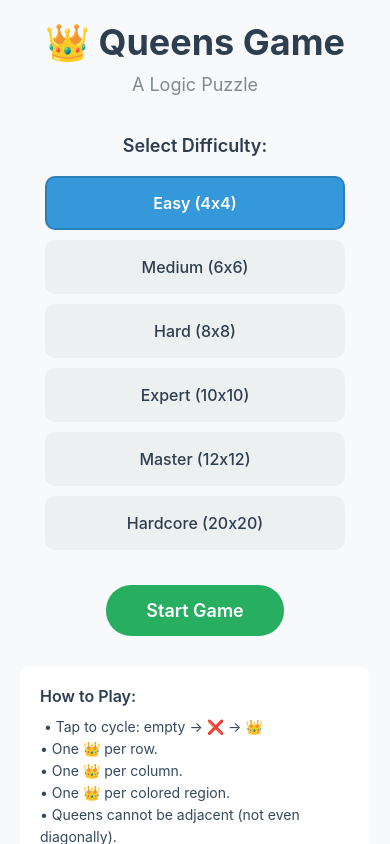
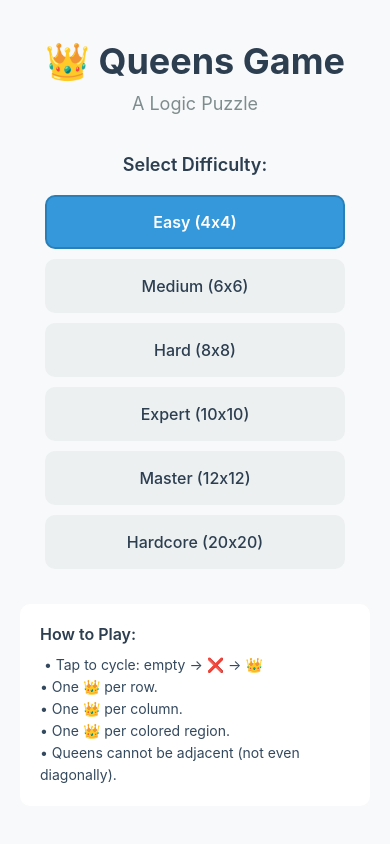
Before and after one commit to HappyKnuckles/queens, a React Native app: screen / in a window 390 px wide. Built offline with nearby package versions, Linux system fonts and the light colour scheme.

Commit message:
improved design

```diff
--- a/App.tsx
+++ b/App.tsx
@@ -400,7 +400,7 @@ const App = () => {
             style={styles.backButton}
             onPress={() => setGameState('menu')}
           >
-            <Text style={styles.backButtonText}>← Menu</Text>
+            <Text style={styles.backButtonText}>←</Text>
           </TouchableOpacity>
           <Text style={styles.gameTitle}>{difficulty.name}</Text>
           <View style={styles.headerButtons}>
@@ -408,7 +408,7 @@ const App = () => {
               <Text style={styles.hintButtonText}>💡 Hint</Text>
             </TouchableOpacity>
             <TouchableOpacity style={styles.resetButton} onPress={resetGame}>
-              <Text style={styles.resetButtonText}>Reset</Text>
+              <Text style={styles.resetButtonText}>New</Text>
             </TouchableOpacity>
           </View>
         </View>
@@ -611,13 +611,6 @@ const App = () => {
           </TouchableOpacity>
         ))}{' '}
       </View>{' '}
-      <TouchableOpacity
-        style={styles.startButton}
-        onPress={() => initializeGame(difficulty)}
-      >
-        {' '}
-        <Text style={styles.startButtonText}>Start Game</Text>{' '}
-      </TouchableOpacity>{' '}
       <View style={styles.rulesContainer}>
         {' '}
         <Text style={styles.rulesTitle}>How to Play:</Text>{' '}
```
